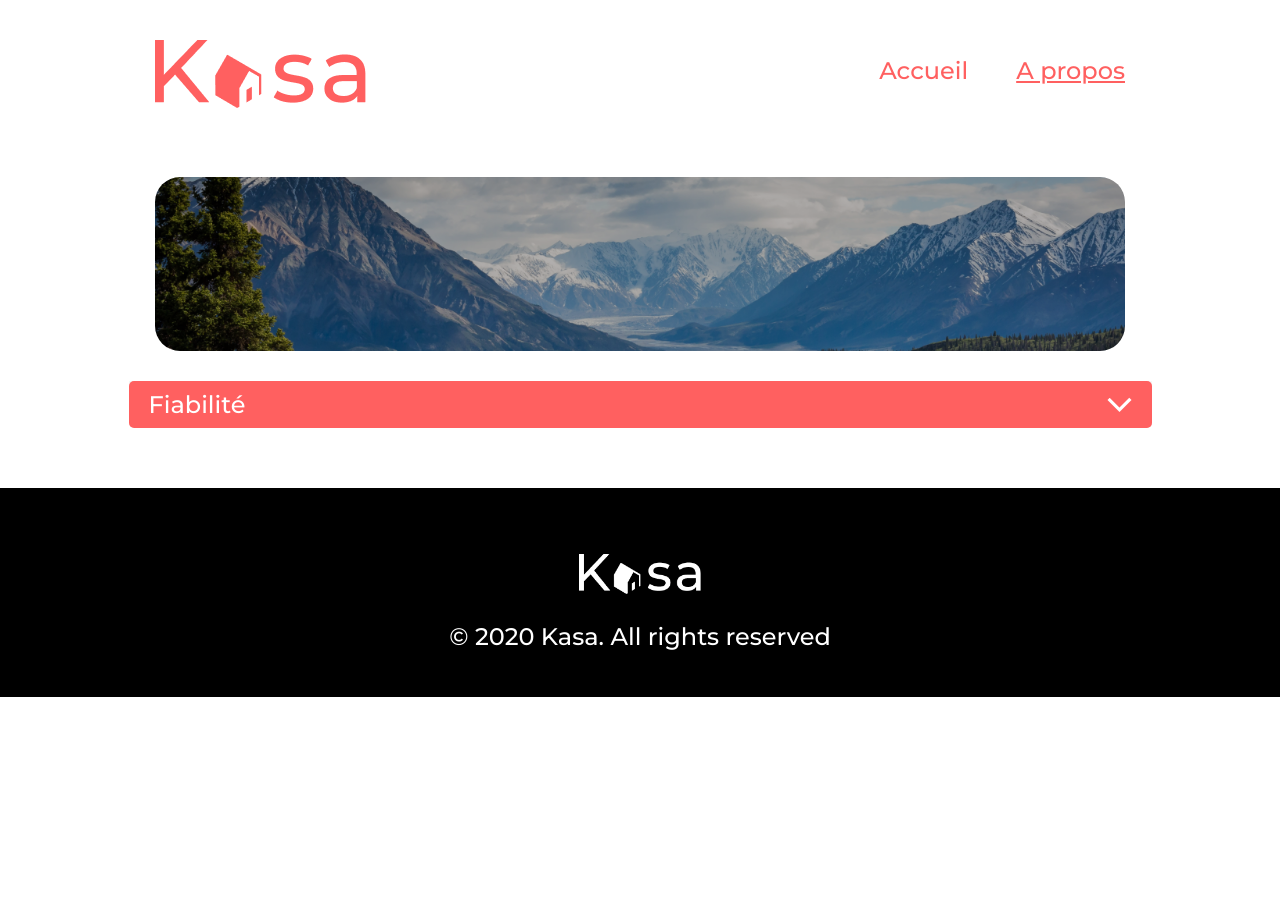
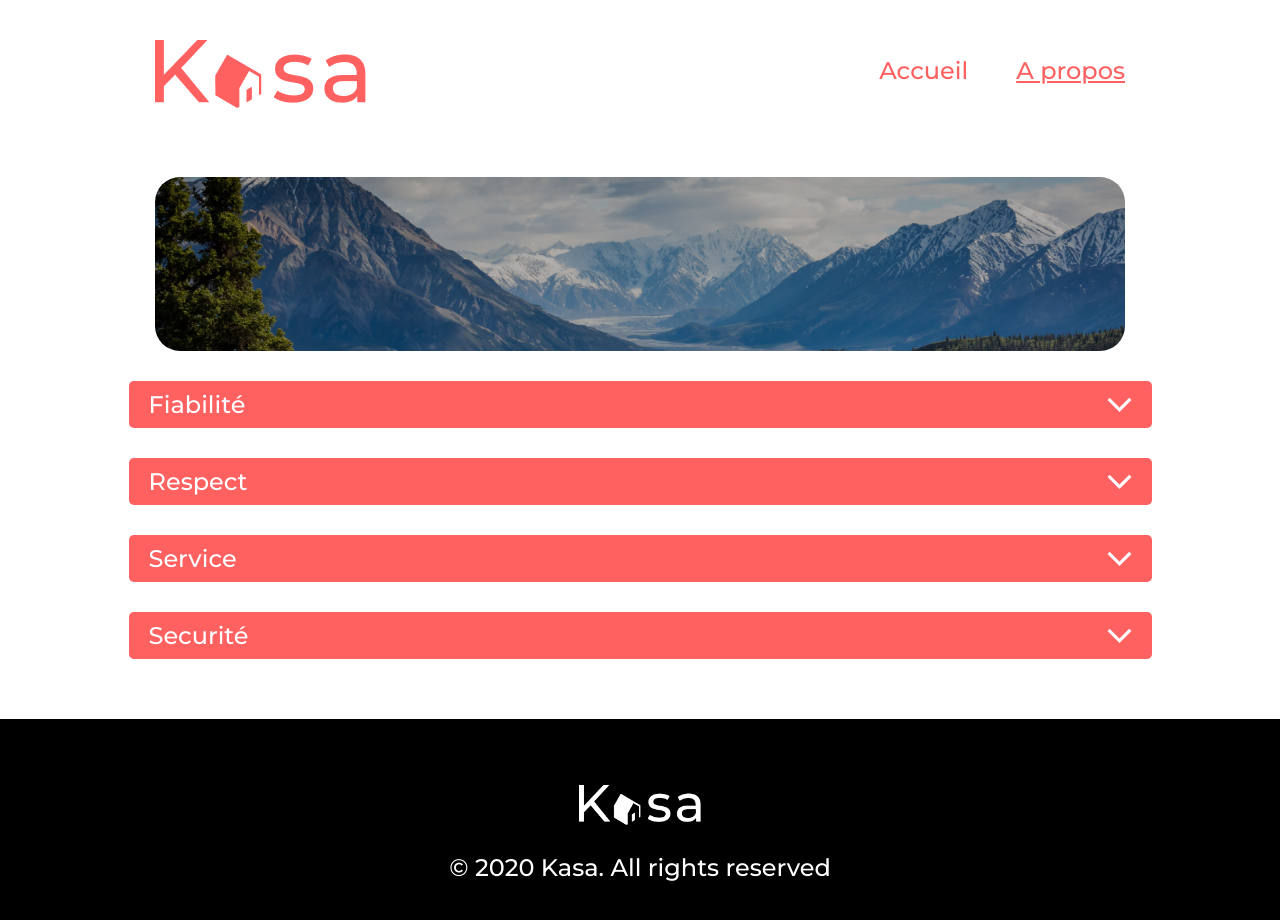
Before and after one commit to citymer/JeromeMercier_11_28072022, a React (Create React App) app: page /apropos in a window 1280 px wide. Shown: the top 920 px of the page. Before the commit the page ends 800 px from the top, so only its background shows below. Built offline with nearby package versions, Linux system fonts and the light colour scheme.

Commit message:
champs dropdowns remplis

```diff
--- a/src/components/Dropdown.jsx
+++ b/src/components/Dropdown.jsx
@@ -1,8 +1,9 @@
 import React from 'react'
 import Vector from '../assets/Vector.png'
 import { useState } from 'react'
+import PropTypes from 'prop-types'
 
-const Dropdown = () => {
+const Dropdown = ({ titre, description }) => {
   const [toggle, setToggle] = useState(false)
   const toggleFunction = () => {
     setToggle(!toggle)
@@ -12,20 +13,20 @@
       <div>
         <div className="contentDropdown">
           <div className="dropdown">
-            <h2>Fiabilité</h2>
+            <h2>{titre}</h2>
             <img
               className="chevronDown"
               src={Vector}
               onClick={toggleFunction}
               style={{ transform: toggle ? 'rotate(0.5turn)' : 'rotate(0)' }}
-              alt="chevron down"
+              alt="chevron"
             />
           </div>
           <p
             className="sommaire"
             style={{ display: toggle ? 'block' : 'none' }}
           >
-            ererererer
+            {description}
           </p>
         </div>
       </div>
@@ -33,4 +34,8 @@
   )
 }
 
+Dropdown.propTypes = {
+  titre: PropTypes.string,
+  description: PropTypes.string,
+}
 export default Dropdown
--- a/src/pages/Apropos.jsx
+++ b/src/pages/Apropos.jsx
@@ -5,11 +5,39 @@
 import SectionTwo from '../components/SectionTwo'
 
 const Apropos = () => {
+  const textDropdown = [
+    {
+      titre: 'Fiabilité',
+      description:
+        'Les annonces postées sur Kasa garantissent une fiabilité totale. Les photos sont conformes aux logements, et toutes les informations sont régulièrement vérifiées par nos équipes.',
+    },
+    {
+      titre: 'Respect',
+      description:
+        'La bienveillance fait partie des valeurs fondatrices de Kasa. Tout comportement discriminatoire ou de perturbation du voisinage entraînera une exclusion de notre plateforme.',
+    },
+    {
+      titre: 'Service',
+      description:
+        "Nos équipes se tiennent à votre disposition pour vous fournir une expérience parfaite. N'hesitez pas à nous contacter si vous avez la moindre question.",
+    },
+    {
+      titre: 'Securité',
+      description:
+        "La sécurité est la priorité de Kasa. Aussi bien pour nos hôtes que pour les voyageurs,chaque logement correspond aux critères de sécurité établis par nos services. En laissant une note aussi bien à l'hote qu au locataire,cela permet à nos équipes de vérifier que les standards sont bien respectés. Nous organisons également des ateliers sur la sécurité domestique pour nos hôtes.",
+    },
+  ]
   return (
     <div>
       <Header />
       <SectionTwo />
-      <Dropdown />
+      {textDropdown.map((type, index) => (
+        <Dropdown
+          key={`${type.titre}-${index}`}
+          titre={type.titre}
+          description={type.description}
+        />
+      ))}
       <Footer />
     </div>
   )
```
